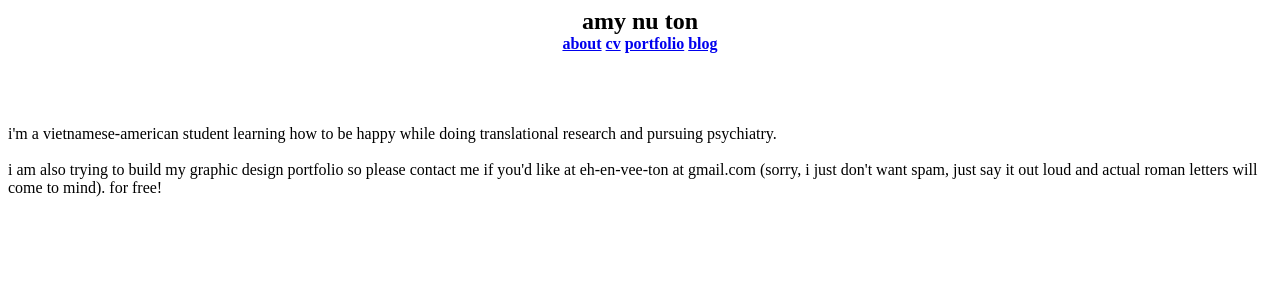
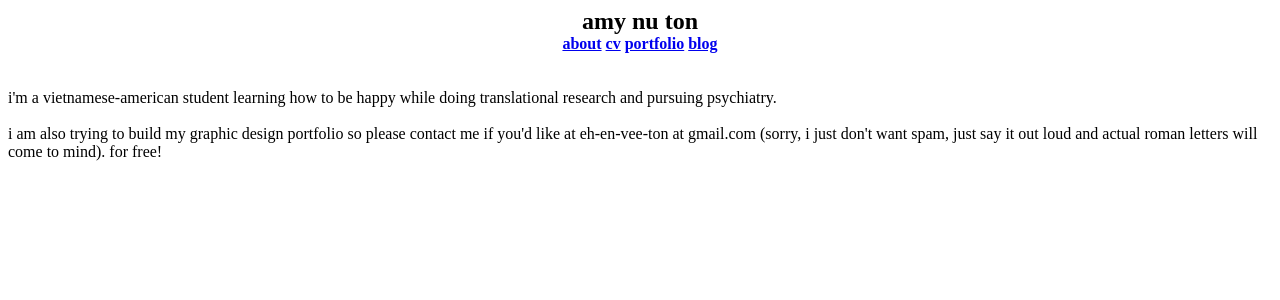
Before and after one commit to anvton/anvton.github.io, a Jekyll site: the page built from about/index.html, in a window 1280 px wide. Shown: the top 300 px of the page. Built offline with Jekyll 4.4.1, drawn with Linux system fonts in a browser that asks for light colours.

```diff
--- a/about/index.html
+++ b/about/index.html
@@ -3,5 +3,5 @@ layout: default
 title: about
 ---
 
-<br /><br />i'm a vietnamese-american student learning how to be happy while doing translational research and pursuing psychiatry.
+i'm a vietnamese-american student learning how to be happy while doing translational research and pursuing psychiatry.
 <br /><br />i am also trying to build my graphic design portfolio so please contact me if you'd like at eh-en-vee-ton at gmail.com (sorry, i just don't want spam, just say it out loud and actual roman letters will come to mind). for free! </tr></td></table>
```
